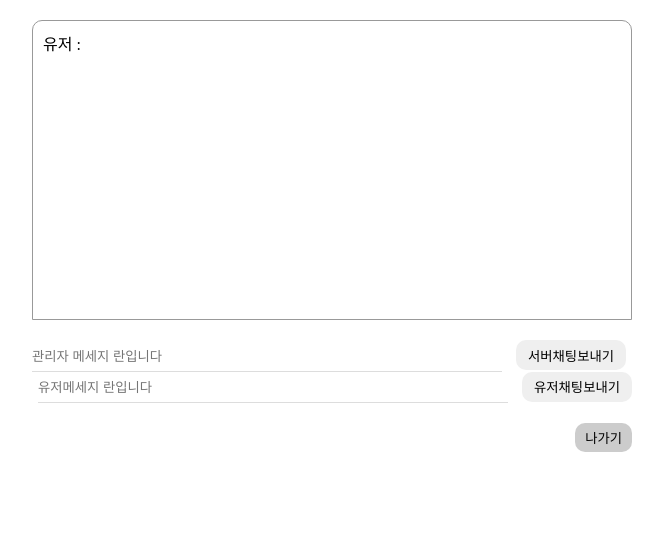
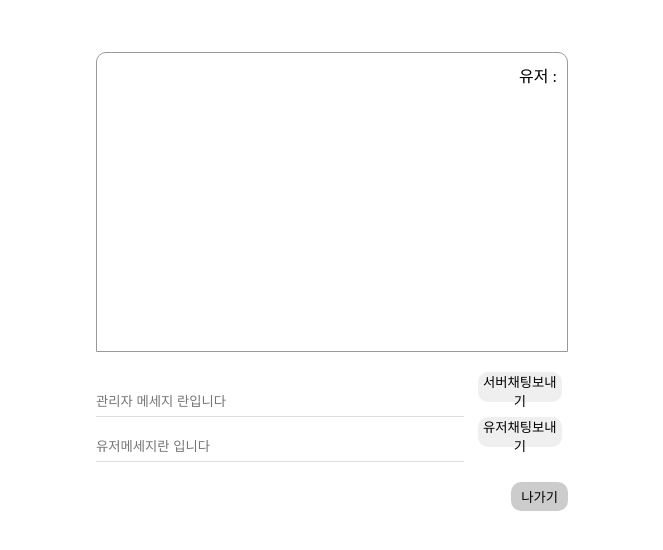
Before and after one commit to pia9322/test_socket_01, a website: page index.html in a window 1280 px wide. Both pictures are taken after a click on the button "유저채팅보내기". Shown: the whole page, without its empty margins (308-971 px from the left). Drawn offline with Linux system fonts and the light colour scheme.

Commit message:
reload
reload

```diff
--- a/css/style.scss
+++ b/css/style.scss
@@ -15,14 +15,14 @@
             border: 1px solid #999;
             border-top-left-radius: 10px; border-top-right-radius: 10px;
             padding: 10px;
+            .msg_usr {
+                text-align: right;
+            }
         }
     }
     .msg_box_wrap {
         margin-top: 20px;
         .msg_box {
-            &.msg_user_box {
-                text-align: right;
-            }
             input {
                 width: calc(80% - 10px); height: 30px;
                 margin-right: 10px;
--- a/index.html
+++ b/index.html
@@ -13,7 +13,7 @@
 
     <section class="chat_section" id="chat_section">
         <div class="result_wrap">
-            <div id='result'></div>
+            <div id="result"></div>
         </div>
 
 
@@ -25,7 +25,7 @@
 
 
             <div class="msg_box msg_user_box">
-                <input type="text" class="text_box_user" id="text_box_user" placeholder="유저메세지 란입니다">
+                <input type="text" class="text_box_user" id="text_box_user" placeholder="유저메세지란 입니다">
                 <button id="send" onclick="msgSendserver('msg_usr', '유저', text_box_user)">유저채팅보내기</button>
             </div>
 
@@ -89,6 +89,7 @@
         #chat_section {
             max-width: 600px;
             margin: 20px auto 0;
+            padding: 2.5% 5% 0
         }
 
         #chat_section .result_wrap #result {
@@ -101,12 +102,12 @@
             padding: 10px;
         }
 
+        #chat_section .result_wrap #result .msg_usr {
+            text-align: right;
+        }
+
         #chat_section .msg_box_wrap {
             margin-top: 20px;
-        }
-
-        #chat_section .msg_box_wrap .msg_box.msg_user_box {
-            text-align: right;
         }
 
         #chat_section .msg_box_wrap .msg_box input {
@@ -137,7 +138,6 @@
             border-radius: 10px;
         }
 
-
         /*# sourceMappingURL=style.css.map */
     </style>
 </body>
```
Also changed, not shown: css/style.css, dist/css/style.min.css, 2 other files.
